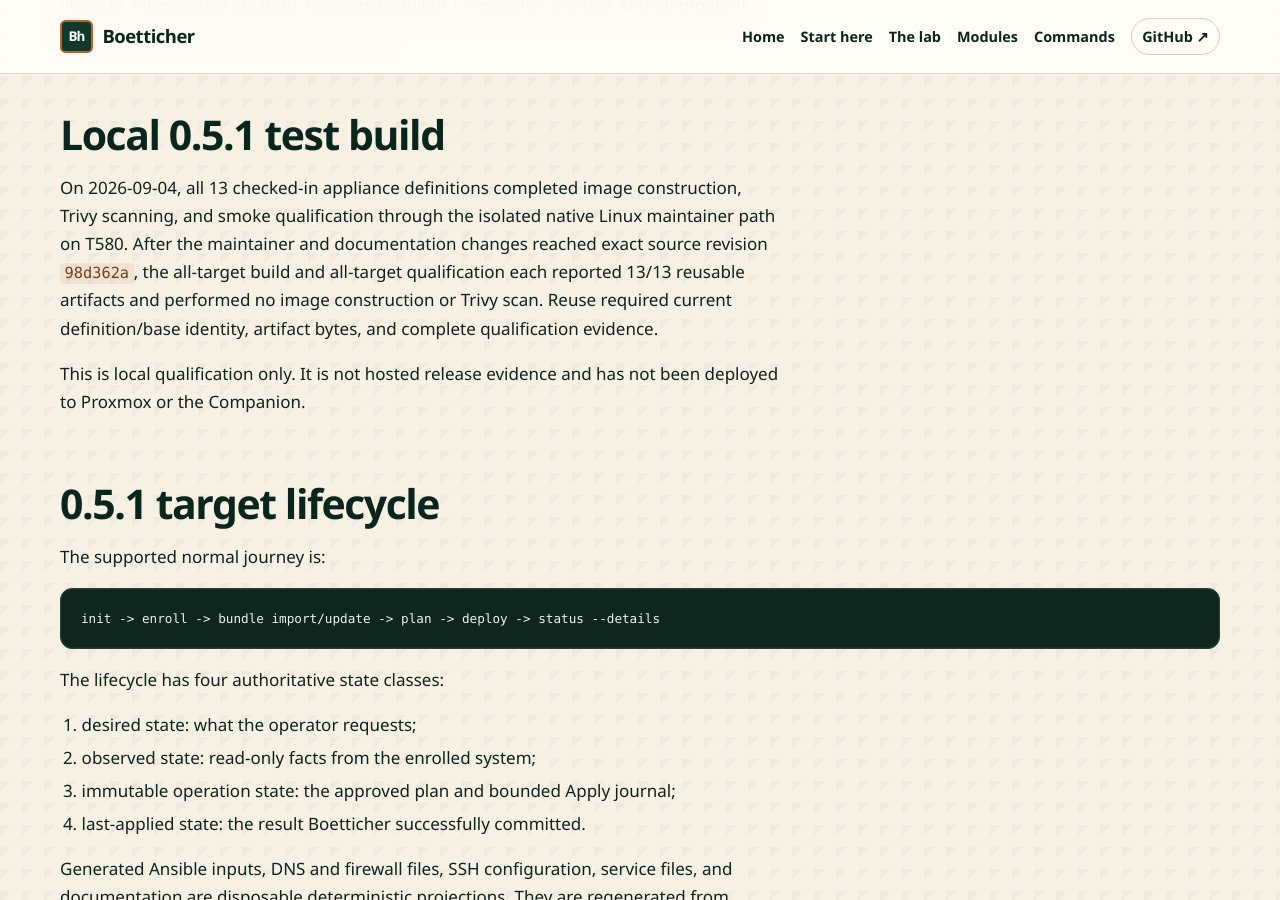
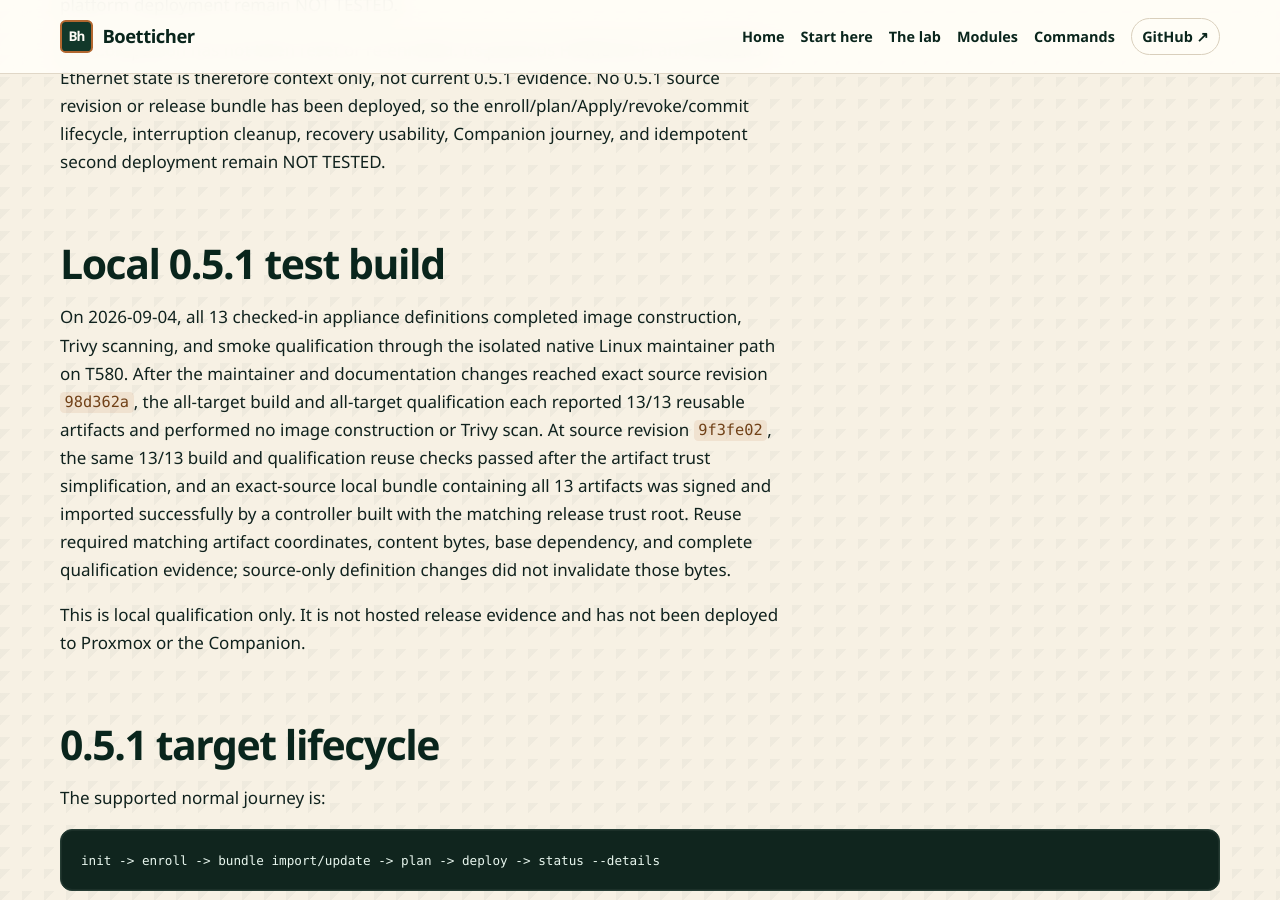
Before and after one commit to gofastercloud/boetticher, a Jekyll site: the page built from docs/release-hardening-0.5.1.md, in a window 1280 px wide and 900 px high, scrolled down 5709 px. Built offline with Jekyll 4.4.1, drawn with Linux system fonts in a browser that asks for light colours; our own code applies the rules of GitHub Pages for plain Markdown files; some of the changed text lies outside the part shown.

Commit message:
Document signed artifact reuse boundary

```diff
--- a/docs/release-hardening-0.5.1.md
+++ b/docs/release-hardening-0.5.1.md
@@ -88,6 +88,12 @@
 those values before publishing and proves that the release-built controller
 imports that same bundle.
 
+The signed manifest is also the artifact trust record: it authenticates each
+image's exact content digest and its qualification evidence digests. A
+source-derived build-definition digest is retained as provenance, but it is
+not used as a runtime trust decision or as a reason to rebuild unchanged image
+bytes.
+
 ## 0.5.1 source checkpoint measurements
 
 These are measured after the source hardening and before clean-install
@@ -151,8 +157,13 @@
 native Linux maintainer path on T580. After the maintainer and documentation
 changes reached exact source revision `98d362a`, the all-target build and
 all-target qualification each reported 13/13 reusable artifacts and performed
-no image construction or Trivy scan. Reuse required current definition/base
-identity, artifact bytes, and complete qualification evidence.
+no image construction or Trivy scan. At source revision `9f3fe02`, the same
+13/13 build and qualification reuse checks passed after the artifact trust
+simplification, and an exact-source local bundle containing all 13 artifacts
+was signed and imported successfully by a controller built with the matching
+release trust root. Reuse required matching artifact coordinates, content
+bytes, base dependency, and complete qualification evidence; source-only
+definition changes did not invalidate those bytes.
 
 This is local qualification only. It is not hosted release evidence and has
 not been deployed to Proxmox or the Companion.
```
